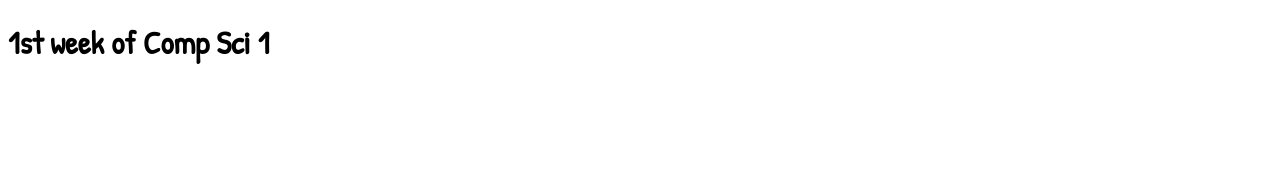
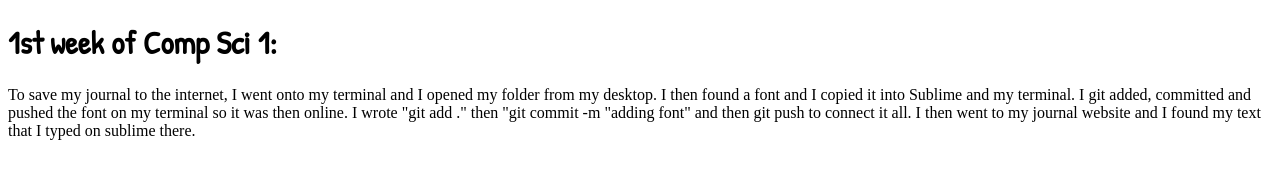
Before and after one commit to juliahale/juliahale.github.io, a plain HTML site: page journal.html in a window 1280 px wide. Drawn offline with Linux system fonts and the light colour scheme.

Commit message:
adding first journal entry

```diff
--- a/journal.html
+++ b/journal.html
@@ -18,6 +18,11 @@
 	<title></title>
 </head>
 <body>
-	<h1>1st week of Comp Sci 1</h1>
+	<h1>1st week of Comp Sci 1: </h1>
+
+	<p>
+	To save my journal to the internet, I went onto my terminal and I opened my folder from my desktop. I then found a font and I copied it into Sublime and my terminal. I git added, committed and pushed the font on my terminal so it was then online. I wrote "git add ." then "git commit -m "adding font" and then git push to connect it all. I then went to my journal website and I found my text that I typed on sublime there.
+
+</p>
 </body>
 </html>
```
